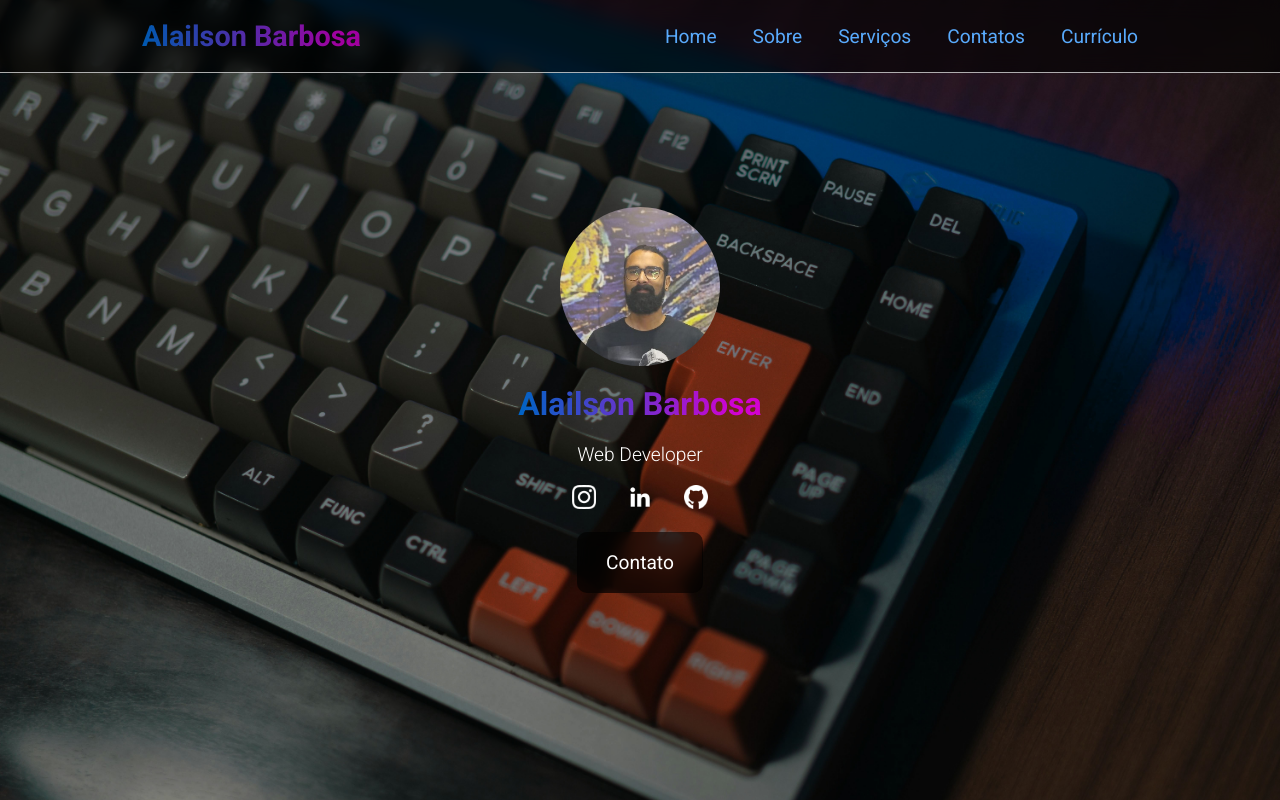
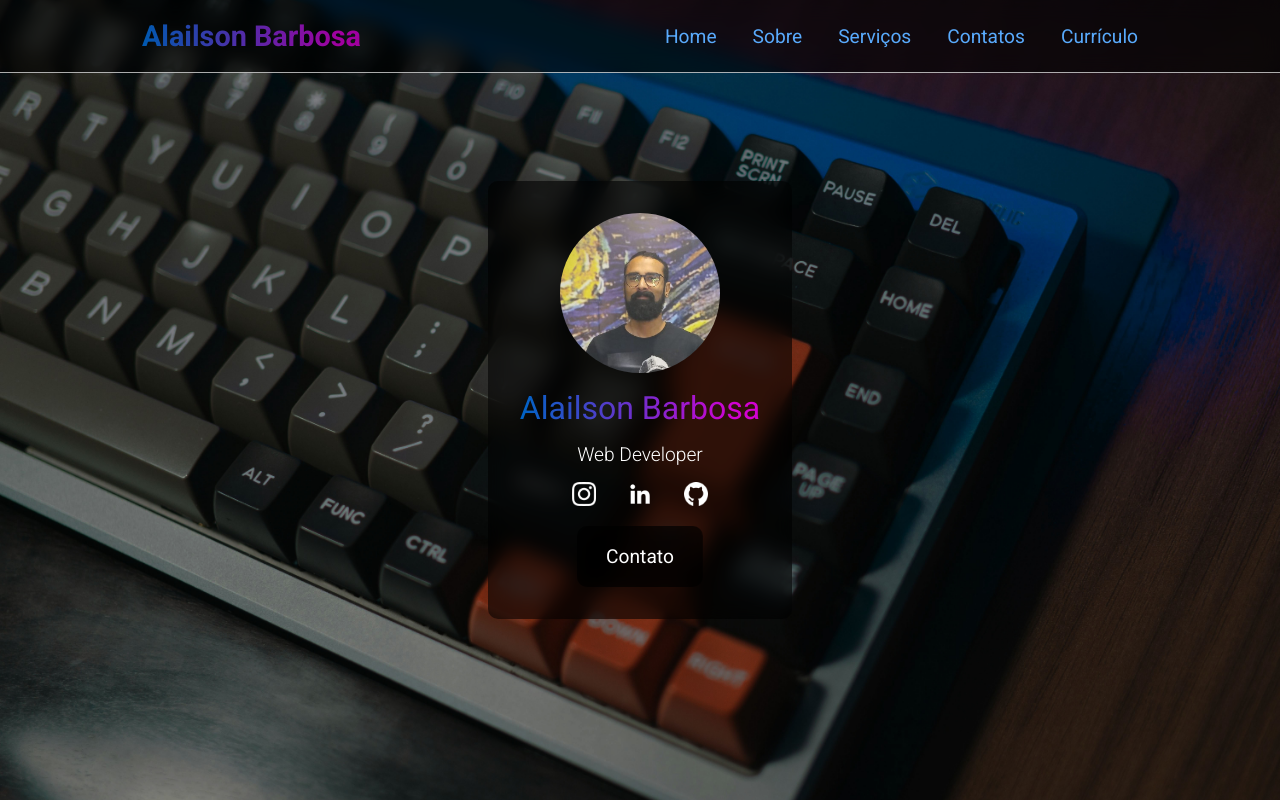
Before and after one commit to AlailsonDev/portfolio-2024, a React (Vite) app in the folder portfolio-2024/: page / in a window 1280 px wide. Shown: the top 800 px of the page. Built offline with nearby package versions, Linux system fonts and the light colour scheme.

Commit message:
ajustes na main

```diff
--- a/portfolio-2024/src/Header/Header.css
+++ b/portfolio-2024/src/Header/Header.css
@@ -20,7 +20,6 @@ body {
   }
 
   .site-subtitle {
-    /* background: linear-gradient(270deg, rgba(194,46,208,1) 36%, rgba(95,250,224,1) 80%); */
     background: linear-gradient(270deg, rgb(160, 0, 160) 10%, rgb(1, 88, 175) 99%);
     background-clip: text;
     -webkit-background-clip: text;
--- a/portfolio-2024/src/Main/Main.css
+++ b/portfolio-2024/src/Main/Main.css
@@ -12,13 +12,29 @@
 
 }
 
+.main-content {
+    display: flex;
+    flex-direction: column;
+    align-items: center;
+    row-gap: 1em;
+    padding: 2em;
+    background-color: rgba(0, 0, 0, 0.575);
+    backdrop-filter: blur(10px);
+    -webkit-backdrop-filter: blur(10px);
+    border-radius: 10px;
+}
+
+
 
 .site-title {
-    /* background: linear-gradient(270deg, rgba(194,46,208,1) 36%, rgba(95,250,224,1) 80%); */
     background: linear-gradient(270deg, rgb(210, 1, 210) 10%, rgb(1, 99, 197) 99%);
     background-clip: text;
     -webkit-background-clip: text;
+    -webkit-background-clip: text;
+    background-clip: 0;
+    -webkit-text-fill-color: transparent;
     color: transparent;
+    font-weight: 400;
 }
 
 .main-img {
@@ -65,4 +81,7 @@
         background-position: 40%;
     }
 
+
+
+
 }
--- a/portfolio-2024/src/Main/Main.jsx
+++ b/portfolio-2024/src/Main/Main.jsx
@@ -8,6 +8,7 @@ const Main = () => {
     return (
 
     <main className="main">
+        <div className='main-content'>
         <img src={photo} alt="photo" className='main-img'/>
         <h1 className='site-title'>Alailson Barbosa</h1>
         <p className='main-paragraph'>Web Developer</p>
@@ -17,6 +18,7 @@ const Main = () => {
         <a href="https://github.com/AlailsonDev" target='blank'><img className='icons-img' src={github} alt="Github" /></a>
         </div>
         <a className='contact-btn' href="#contatos">Contato</a>
+        </div>
     </main>
 
     )
```
Also changed, not shown: 1 other file (tests, documents, lock files or other folders).
